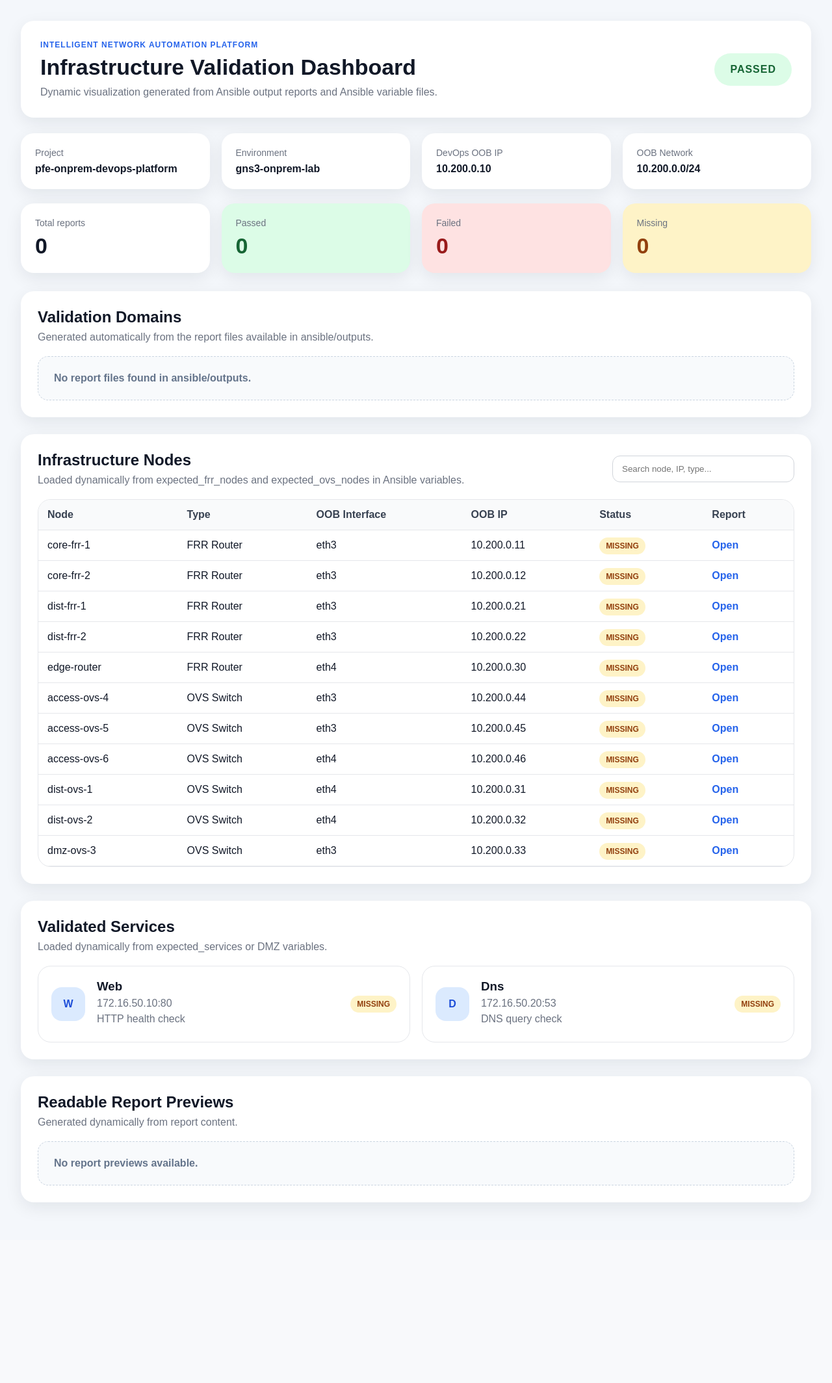
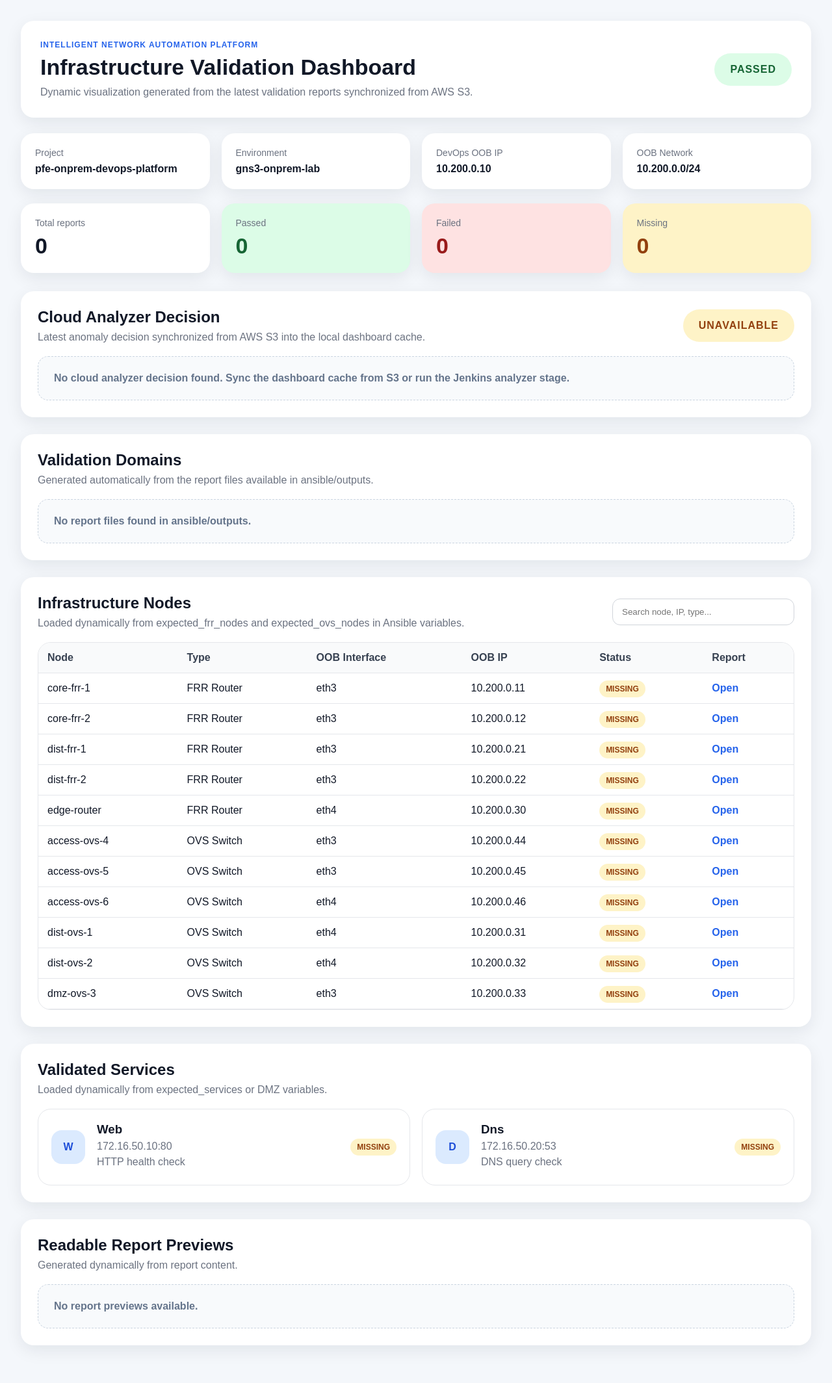
Before and after one commit to vveame/network-automation-platform, a Flask app: page / in a window 1280 px wide. Shown: the whole page at 65% size. Before the commit the page ends 1860 px from the top, so only its background shows below. Run offline with Flask 3, Linux system fonts and the light colour scheme.

Commit message:
Make dashboard cache cloud-backed with S3 latest sync

```diff
--- a/dashboard/app.py
+++ b/dashboard/app.py
@@ -1,5 +1,5 @@
 # py -m venv dashboard/.venv
-# source dashboard/.venv/Scripts/activate
+# source dashboard/.venv/Scripts/activate (Win) - dashboard/.venv/bin/activate (Linux)
 # python -m pip install -r dashboard/requirements.txt
 # python dashboard/app.py
 
--- /dev/null
+++ b/dashboard/dto/cloud_analyzer_dto.py
@@ -0,0 +1,15 @@
+from dataclasses import dataclass
+from typing import List
+
+
+@dataclass
+class CloudAnalyzerDTO:
+    available: bool
+    anomaly_status: str
+    risk_score: int
+    severity: str
+    recommended_action: str
+    build_label: str
+    failed_reports: List[str]
+    warning_reports: List[str]
+    source_file: str
--- a/dashboard/dto/dashboard_dto.py
+++ b/dashboard/dto/dashboard_dto.py
@@ -4,6 +4,7 @@ from typing import List, Dict, Any
 from dto.domain_dto import DomainDTO
 from dto.node_dto import NodeDTO
 from dto.service_dto import ServiceDTO
+from dto.cloud_analyzer_dto import CloudAnalyzerDTO
 
 
 @dataclass
@@ -11,18 +12,16 @@ class DashboardDTO:
     project_name: str
     lab_environment: str
     global_status: str
-
     total_reports: int
     passed_reports: int
     failed_reports: int
     missing_reports: int
-
     oob_network: str
     devops_ip: str
-
     domains: List[DomainDTO]
     nodes: List[NodeDTO]
     services: List[ServiceDTO]
+    cloud_analyzer: CloudAnalyzerDTO
 
     def to_dict(self) -> Dict[str, Any]:
         return asdict(self)
--- /dev/null
+++ b/dashboard/repository/cloud_analyzer_repository.py
@@ -0,0 +1,17 @@
+import json
+from pathlib import Path
+from typing import Optional, Dict, Any
+
+
+class CloudAnalyzerRepository:
+    def __init__(self, latest_decision_file: Path):
+        self.latest_decision_file = latest_decision_file
+
+    def load_latest_decision(self) -> Optional[Dict[str, Any]]:
+        if not self.latest_decision_file.exists() or not self.latest_decision_file.is_file():
+            return None
+
+        try:
+            return json.loads(self.latest_decision_file.read_text(encoding="utf-8"))
+        except json.JSONDecodeError:
+            return None
--- /dev/null
+++ b/dashboard/service/cloud_analyzer_service.py
@@ -0,0 +1,34 @@
+from dto.cloud_analyzer_dto import CloudAnalyzerDTO
+
+
+class CloudAnalyzerService:
+    def __init__(self, cloud_analyzer_repository):
+        self.cloud_analyzer_repository = cloud_analyzer_repository
+
+    def get_latest_decision(self) -> CloudAnalyzerDTO:
+        data = self.cloud_analyzer_repository.load_latest_decision()
+
+        if not data:
+            return CloudAnalyzerDTO(
+                available=False,
+                anomaly_status="unavailable",
+                risk_score=0,
+                severity="unknown",
+                recommended_action="sync_dashboard_cache_from_s3",
+                build_label="N/A",
+                failed_reports=[],
+                warning_reports=[],
+                source_file="/var/lib/pfe-dashboard/analyzer/latest/decision.json",
+            )
+
+        return CloudAnalyzerDTO(
+            available=True,
+            anomaly_status=data.get("anomaly_status", "unknown"),
+            risk_score=int(data.get("risk_score", 0)),
+            severity=data.get("severity", "unknown"),
+            recommended_action=data.get("recommended_action", "unknown"),
+            build_label=data.get("build_label", "unknown"),
+            failed_reports=data.get("failed_reports", []),
+            warning_reports=data.get("warning_reports", []),
+            source_file="/var/lib/pfe-dashboard/analyzer/latest/decision.json",
+        )
--- a/dashboard/service/dashboard_service.py
+++ b/dashboard/service/dashboard_service.py
@@ -9,21 +9,22 @@ from service.service_health_service import ServiceHealthService
 
 
 class DashboardService:
-    def __init__(self, report_repository, vars_repository):
+    def __init__(self, report_repository, vars_repository, cloud_analyzer_service):
         self.report_service = ReportService(report_repository)
         self.vars_repository = vars_repository
+        self.cloud_analyzer_service = cloud_analyzer_service
         self.node_service = NodeService()
         self.service_health_service = ServiceHealthService()
 
     def build_dashboard(self) -> DashboardDTO:
         vars_data = self.vars_repository.load_all_vars()
-
         reports = self.report_service.get_all_reports()
         report_status_map = self.report_service.get_report_status_map()
 
         domains = self._build_domains(reports)
         nodes = self.node_service.build_nodes(vars_data, report_status_map)
         services = self.service_health_service.build_services(vars_data, report_status_map)
+        cloud_analyzer = self.cloud_analyzer_service.get_latest_decision()
 
         total = len(reports)
         passed = len([report for report in reports if report.status == "passed"])
@@ -46,6 +47,7 @@ class DashboardService:
             domains=domains,
             nodes=nodes,
             services=services,
+            cloud_analyzer=cloud_analyzer,
         )
 
     def get_report_content(self, filename: str):
@@ -61,7 +63,6 @@ class DashboardService:
 
         for domain_name in sorted(grouped.keys()):
             domain_reports = grouped[domain_name]
-
             total = len(domain_reports)
             passed = len([report for report in domain_reports if report.status == "passed"])
             failed = len([report for report in domain_reports if report.status == "failed"])
@@ -84,8 +85,6 @@ class DashboardService:
     def _global_status(self, failed: int, missing: int) -> str:
         if failed > 0:
             return "failed"
-
         if missing > 0:
             return "warning"
-
         return "passed"
--- a/dashboard/templates/index.html
+++ b/dashboard/templates/index.html
@@ -13,7 +13,7 @@
     <p class="eyebrow">Intelligent Network Automation Platform</p>
     <h1>Infrastructure Validation Dashboard</h1>
     <p class="subtitle">
-      Dynamic visualization generated from Ansible output reports and Ansible variable files.
+      Dynamic visualization generated from the latest validation reports synchronized from AWS S3.
     </p>
   </div>
 
@@ -64,6 +64,82 @@
     <span>Missing</span>
     <strong>{{ dashboard.missing_reports }}</strong>
   </div>
+</section>
+
+<section class="section">
+  <div class="section-header">
+    <div>
+      <h2>Cloud Analyzer Decision</h2>
+      <p>Latest anomaly decision synchronized from AWS S3 into the local dashboard cache.</p>
+    </div>
+
+    {% if dashboard.cloud_analyzer.available %}
+      <span class="status-pill {{ dashboard.cloud_analyzer.severity }}">
+        {{ dashboard.cloud_analyzer.severity | upper }}
+      </span>
+    {% else %}
+      <span class="status-pill warning">UNAVAILABLE</span>
+    {% endif %}
+  </div>
+
+  {% if dashboard.cloud_analyzer.available %}
+    <div class="stats-grid">
+      <div class="stat-card">
+        <span>Anomaly status</span>
+        <strong>{{ dashboard.cloud_analyzer.anomaly_status | upper }}</strong>
+      </div>
+
+      <div class="stat-card">
+        <span>Risk score</span>
+        <strong>{{ dashboard.cloud_analyzer.risk_score }}/100</strong>
+      </div>
+
+      <div class="stat-card">
+        <span>Severity</span>
+        <strong>{{ dashboard.cloud_analyzer.severity | upper }}</strong>
+      </div>
+
+      <div class="stat-card">
+        <span>Build</span>
+        <strong style="font-size: 18px;">{{ dashboard.cloud_analyzer.build_label }}</strong>
+      </div>
+    </div>
+
+    <div class="domain-card">
+      <div class="domain-title">
+        <h3>Recommended Action</h3>
+        <span class="badge {{ dashboard.cloud_analyzer.severity }}">
+          {{ dashboard.cloud_analyzer.severity | upper }}
+        </span>
+      </div>
+
+      <p>{{ dashboard.cloud_analyzer.recommended_action }}</p>
+
+      {% if dashboard.cloud_analyzer.failed_reports %}
+        <p><strong>Failed reports:</strong></p>
+        <ul>
+          {% for report in dashboard.cloud_analyzer.failed_reports %}
+            <li>{{ report }}</li>
+          {% endfor %}
+        </ul>
+      {% endif %}
+
+      {% if dashboard.cloud_analyzer.warning_reports %}
+        <p><strong>Warning reports:</strong></p>
+        <ul>
+          {% for report in dashboard.cloud_analyzer.warning_reports %}
+            <li>{{ report }}</li>
+          {% endfor %}
+        </ul>
+      {% endif %}
+
+      <p class="subtitle">Source: {{ dashboard.cloud_analyzer.source_file }}</p>
+    </div>
+  {% else %}
+    <div class="empty-state">
+      No cloud analyzer decision found. Sync the dashboard cache from S3 or run the Jenkins analyzer stage.
+    </div>
+  {% endif %}
 </section>
 
 <section class="section">
```
Also changed, not shown: dashboard/config.py (+7 -1 lines), dashboard/extensions.py (+9 -0 lines), README.md, cloud/scripts/README.md, dashboard/README.md (added), 4 other files.
